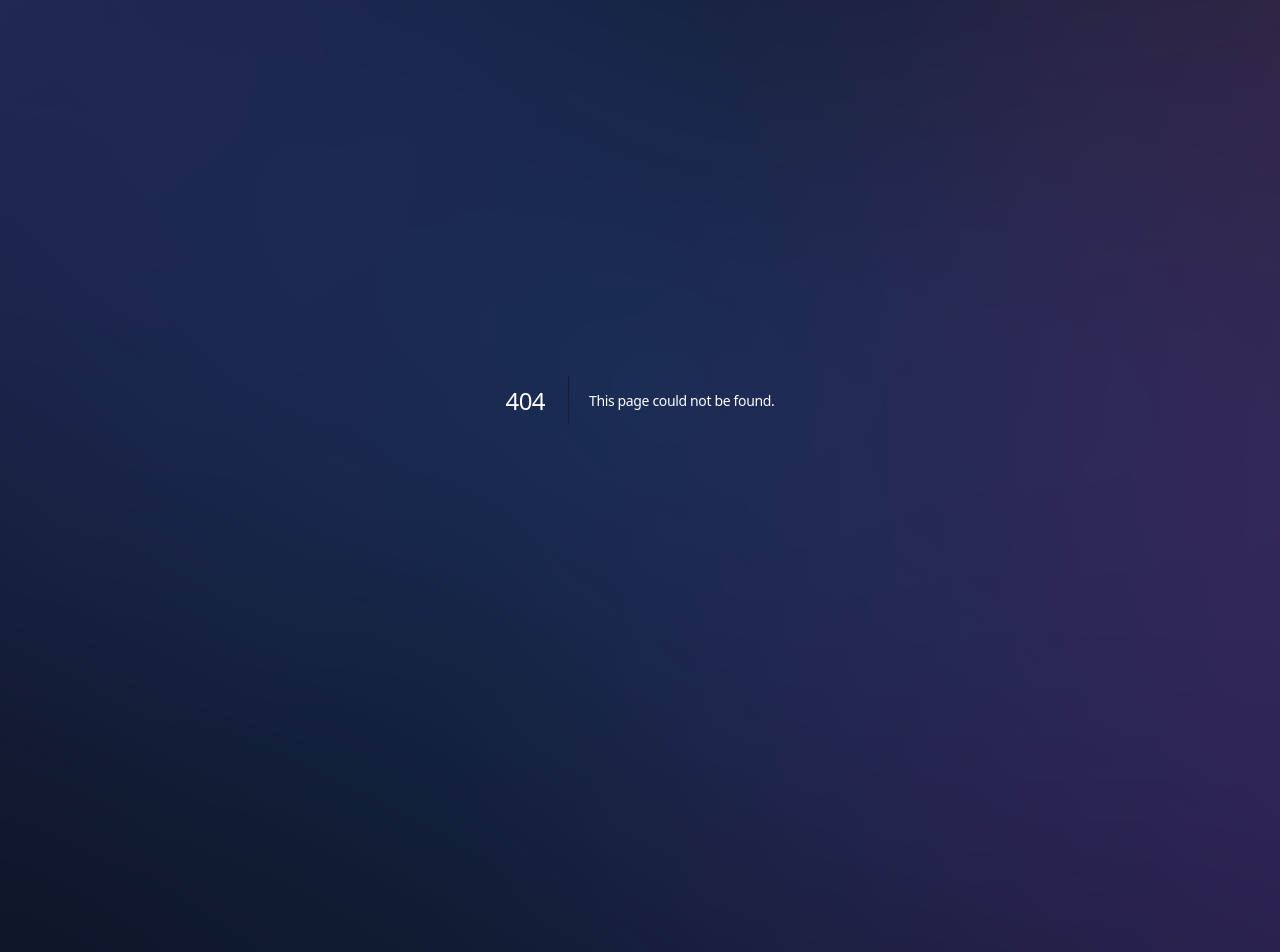
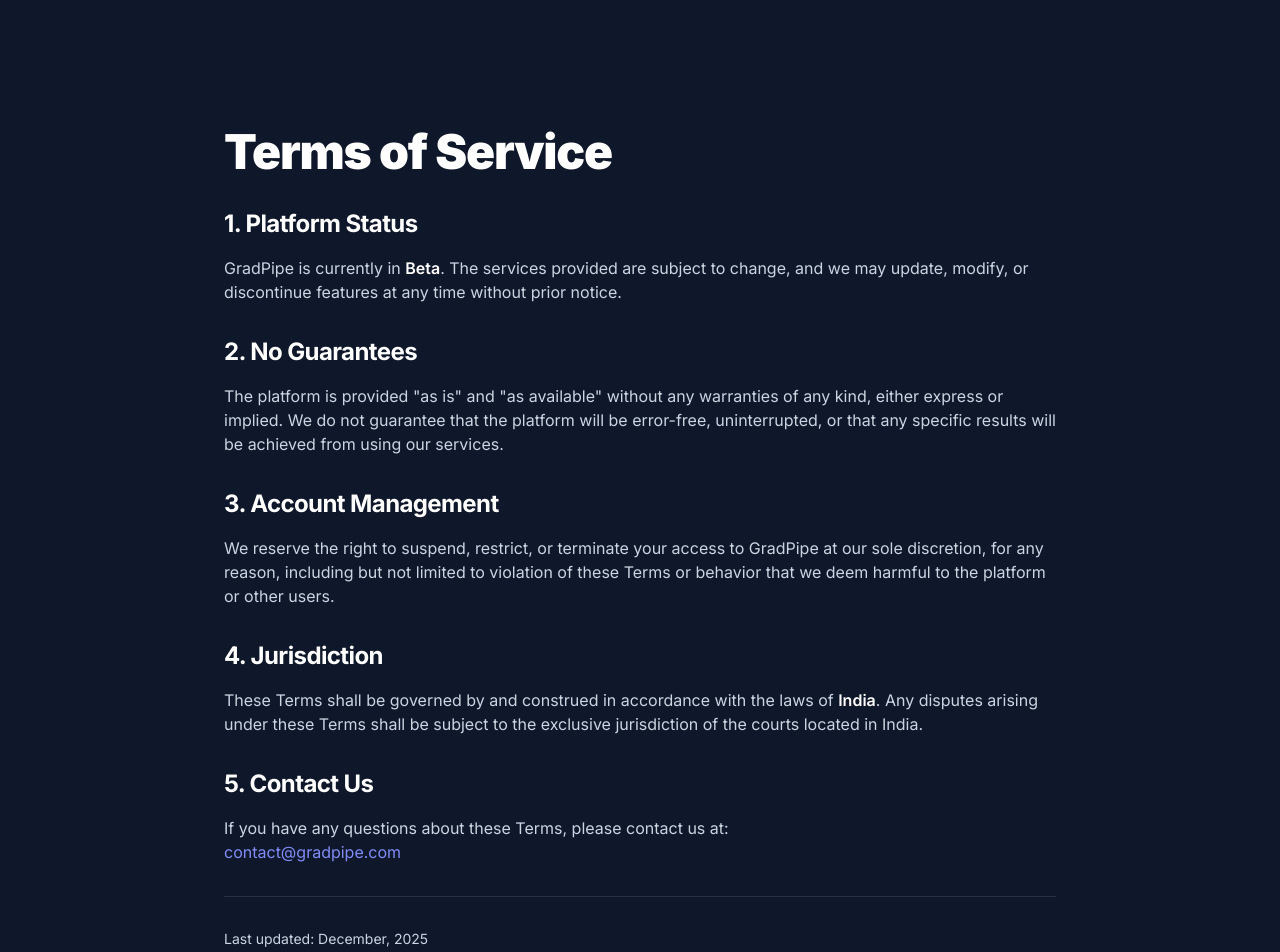
Before and after one commit to GradPipeOrg/gradpipe-landing, a Next.js app: page /terms in a window 1280 px wide. Before the commit this address had no page. Shown: the top 952 px of the page. Before the commit the page ends 800 px from the top, so only its background shows below. Built offline with nearby package versions, Linux system fonts and the light colour scheme.

Commit message:
changed the main landing page

```diff
--- /dev/null
+++ b/app/privacy/page.tsx
@@ -0,0 +1,79 @@
+import { Metadata } from 'next'
+
+export const metadata: Metadata = {
+    title: 'Privacy Policy | GradPipe',
+    description: 'Privacy policy and data handling practices for GradPipe.',
+}
+
+export default function PrivacyPage() {
+    return (
+        <main className="min-h-screen pt-32 pb-16 bg-bg-primary">
+            <div className="max-w-4xl mx-auto px-4 sm:px-6 lg:px-8">
+                <h1 className="text-4xl md:text-5xl font-black text-white tracking-tight mb-8">
+                    Privacy Policy
+                </h1>
+
+                <div className="space-y-8 text-text-muted">
+                    <section className="space-y-4">
+                        <h2 className="text-2xl font-bold text-white">1. Data We Collect</h2>
+                        <p>
+                            To provide our services, we collect specific information to verify your skills and build your profile:
+                        </p>
+                        <ul className="list-disc pl-6 space-y-2">
+                            <li>Contact information (Email address)</li>
+                            <li>GitHub username and profile data</li>
+                            <li>Metadata from your public repositories (languages, commit history, project structures)</li>
+                        </ul>
+                    </section>
+
+                    <section className="space-y-4">
+                        <h2 className="text-2xl font-bold text-white">2. What We Do NOT Collect</h2>
+                        <p>
+                            We respect your privacy and security. We explicitly do <span className="text-white font-semibold">NOT</span> collect or store:
+                        </p>
+                        <ul className="list-disc pl-6 space-y-2">
+                            <li>Passwords</li>
+                            <li>Source code from private repositories</li>
+                            <li>Access tokens or private keys (except where explicitly authorized for specific integrations, stored securely)</li>
+                        </ul>
+                    </section>
+
+                    <section className="space-y-4">
+                        <h2 className="text-2xl font-bold text-white">3. How We Use Your Data</h2>
+                        <p>
+                            Your data is used solely to power the GradPipe platform:
+                        </p>
+                        <ul className="list-disc pl-6 space-y-2">
+                            <li><strong className="text-white">Verification:</strong> To validate your coding skills and project history.</li>
+                            <li><strong className="text-white">Ranking:</strong> To calculate scores for our leaderboards based on merit.</li>
+                            <li><strong className="text-white">Discovery:</strong> To help companies find you based on your verified skills and built projects.</li>
+                        </ul>
+                    </section>
+
+                    <section className="space-y-4">
+                        <h2 className="text-2xl font-bold text-white">4. Data Rights & Removal</h2>
+                        <p>
+                            You maintain full ownership of your data. You can request the removal of your data from our platform at any time.
+                            Upon request, we will permanently delete your profile and associated data from our systems.
+                        </p>
+                    </section>
+
+                    <section className="space-y-4">
+                        <h2 className="text-2xl font-bold text-white">5. Contact Us</h2>
+                        <p>
+                            For data removal requests or privacy concerns, please contact our team at:
+                            <br />
+                            <a href="mailto:contact@gradpipe.com" className="text-indigo-400 hover:text-indigo-300 transition-colors">
+                                contact@gradpipe.com
+                            </a>
+                        </p>
+                    </section>
+
+                    <div className="pt-8 border-t border-white/10 text-sm">
+                        Last updated: December, 2025
+                    </div>
+                </div>
+            </div>
+        </main>
+    )
+}
--- /dev/null
+++ b/app/terms/page.tsx
@@ -0,0 +1,67 @@
+import { Metadata } from 'next'
+
+export const metadata: Metadata = {
+    title: 'Terms of Service | GradPipe',
+    description: 'Terms of service for GradPipe platform usage.',
+}
+
+export default function TermsPage() {
+    return (
+        <main className="min-h-screen pt-32 pb-16 bg-bg-primary">
+            <div className="max-w-4xl mx-auto px-4 sm:px-6 lg:px-8">
+                <h1 className="text-4xl md:text-5xl font-black text-white tracking-tight mb-8">
+                    Terms of Service
+                </h1>
+
+                <div className="space-y-8 text-text-muted">
+                    <section className="space-y-4">
+                        <h2 className="text-2xl font-bold text-white">1. Platform Status</h2>
+                        <p>
+                            GradPipe is currently in <span className="text-white font-semibold">Beta</span>.
+                            The services provided are subject to change, and we may update, modify, or discontinue features at any time without prior notice.
+                        </p>
+                    </section>
+
+                    <section className="space-y-4">
+                        <h2 className="text-2xl font-bold text-white">2. No Guarantees</h2>
+                        <p>
+                            The platform is provided "as is" and "as available" without any warranties of any kind, either express or implied.
+                            We do not guarantee that the platform will be error-free, uninterrupted, or that any specific results will be achieved from using our services.
+                        </p>
+                    </section>
+
+                    <section className="space-y-4">
+                        <h2 className="text-2xl font-bold text-white">3. Account Management</h2>
+                        <p>
+                            We reserve the right to suspend, restrict, or terminate your access to GradPipe at our sole discretion,
+                            for any reason, including but not limited to violation of these Terms or behavior that we deem harmful to the platform or other users.
+                        </p>
+                    </section>
+
+                    <section className="space-y-4">
+                        <h2 className="text-2xl font-bold text-white">4. Jurisdiction</h2>
+                        <p>
+                            These Terms shall be governed by and construed in accordance with the laws of <span className="text-white font-semibold">India</span>.
+                            Any disputes arising under these Terms shall be subject to the exclusive jurisdiction of the courts located in India.
+                        </p>
+                    </section>
+
+                    <section className="space-y-4">
+                        <h2 className="text-2xl font-bold text-white">5. Contact Us</h2>
+                        <p>
+                            If you have any questions about these Terms, please contact us at:
+                            <br />
+                            <a href="mailto:contact@gradpipe.com" className="text-indigo-400 hover:text-indigo-300 transition-colors">
+                                contact@gradpipe.com
+                            </a>
+                        </p>
+                    </section>
+
+                    <div className="pt-8 border-t border-white/10 text-sm">
+                        Last updated: December, 2025
+                    </div>
+                </div>
+            </div>
+        </main>
+    )
+}
--- a/components/Footer.tsx
+++ b/components/Footer.tsx
@@ -59,7 +59,7 @@
                 { icon: Linkedin, url: linkedinUrl },
                 { icon: Instagram, url: "https://www.instagram.com/gradpipe/" },
                 { icon: MessageCircle, url: discordUrl },
-                { icon: Github, url: githubUrl },
+
                 { icon: Mail, url: emailUrl },
               ].map((item, idx) => (
                 <a
@@ -146,10 +146,10 @@
           </div>
 
           <div className="flex items-center space-x-8 text-sm">
-            <a href="#" className="text-text-subtle hover:text-text-muted transition-colors duration-200">
+            <a href="/privacy" className="text-text-subtle hover:text-text-muted transition-colors duration-200">
               Privacy Policy
             </a>
-            <a href="#" className="text-text-subtle hover:text-text-muted transition-colors duration-200">
+            <a href="/terms" className="text-text-subtle hover:text-text-muted transition-colors duration-200">
               Terms of Service
             </a>
             <a href="#" className="text-text-subtle hover:text-text-muted transition-colors duration-200">
```
